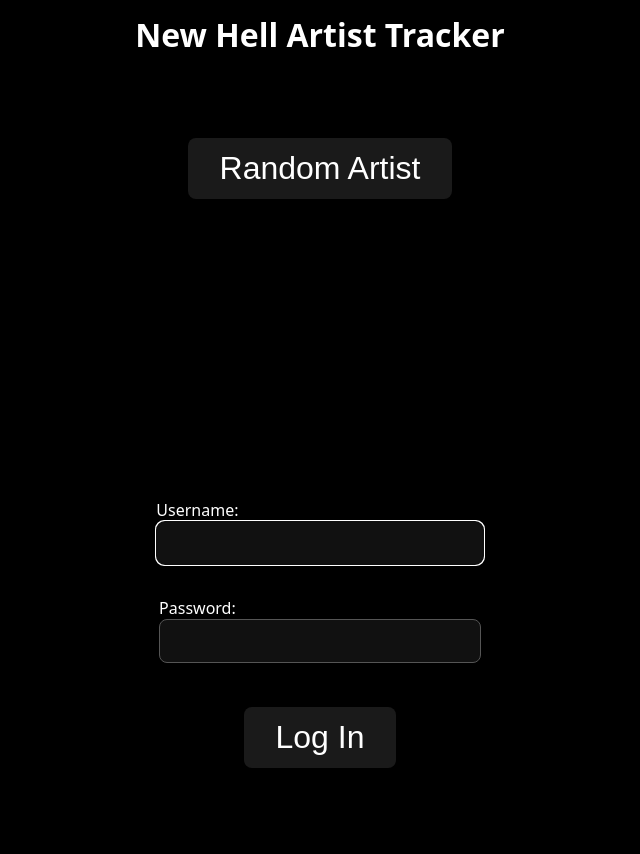
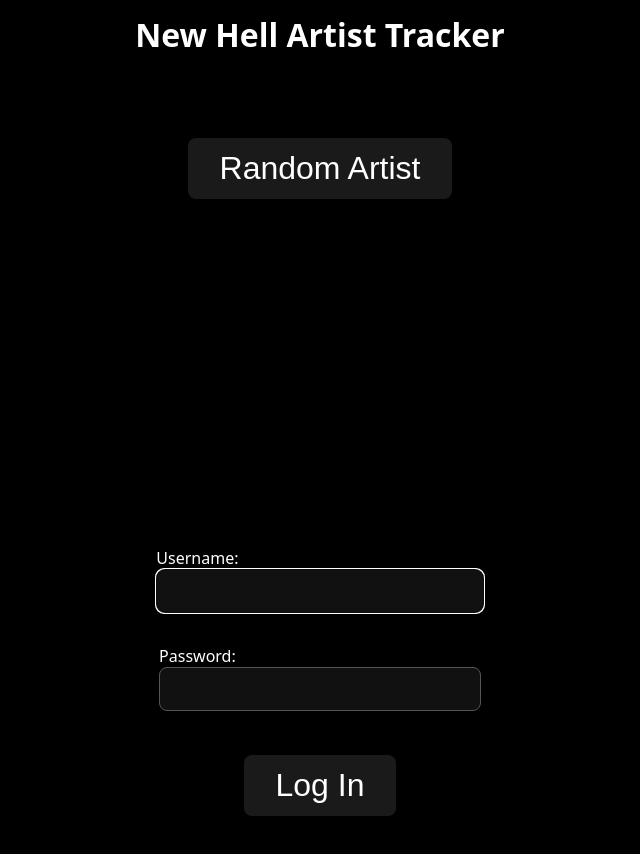
Before and after one commit to apkatsikas/artist-entities-frontend, a React (Vite) app: page / in a window 1280 px wide. Shown: the top 854 px of the page, without its empty margins (320-960 px from the left). Before the commit the page ends 832 px from the top, so only its background shows below. Built offline with nearby package versions, Linux system fonts and the light colour scheme; no server answers.

Commit message:
fix: fix styling

```diff
--- a/src/features/artists/components/ArtistDisplay.tsx
+++ b/src/features/artists/components/ArtistDisplay.tsx
@@ -7,7 +7,7 @@ type ArtistDisplayProps = {
 function ArtistDisplay({ artist }: ArtistDisplayProps): JSX.Element {
   return (
     <div
-      className="horiz-center white-text"
+      className="artist-display"
       style={{
         minHeight: 'clamp(3rem, 25vw, 15rem)',
       }}
--- a/src/features/artists/components/ArtistEntryForm.tsx
+++ b/src/features/artists/components/ArtistEntryForm.tsx
@@ -34,7 +34,9 @@ function ArtistEntryForm({
       </button>
 
       {displayMessage && (
-        <div className={isError ? 'error-msg' : 'white-text'}>
+        <div
+          className={`result-output ${isError ? 'error-msg' : 'white-text'}`}
+        >
           {displayMessage}
         </div>
       )}
--- a/src/features/artists/components/ArtistSection.tsx
+++ b/src/features/artists/components/ArtistSection.tsx
@@ -18,7 +18,7 @@ function ArtistSection({
       <div className="container">
         <div className="top-center">
           <ArtistButton onClick={onFetchArtist} />
-          <div>{errorMsg}</div>
+          <div className="error-msg">{errorMsg}</div>
         </div>
       </div>
       <ArtistDisplay artist={artist} />
--- a/src/styles.css
+++ b/src/styles.css
@@ -101,7 +101,7 @@ body {
   margin-top: 1rem;
 }
 
-#artist {
+.artist-display {
   font-size: clamp(3rem, 10vw, 10rem);
   font-weight: 600;
   text-align: center;
@@ -118,7 +118,7 @@ body {
   font-size: clamp(0.9rem, 2vw, 1.2rem);
 }
 
-#result-output {
+.result-output {
   margin-top: 1rem;
   text-align: center;
   font-size: clamp(1rem, 2vw, 1.5rem);
```
